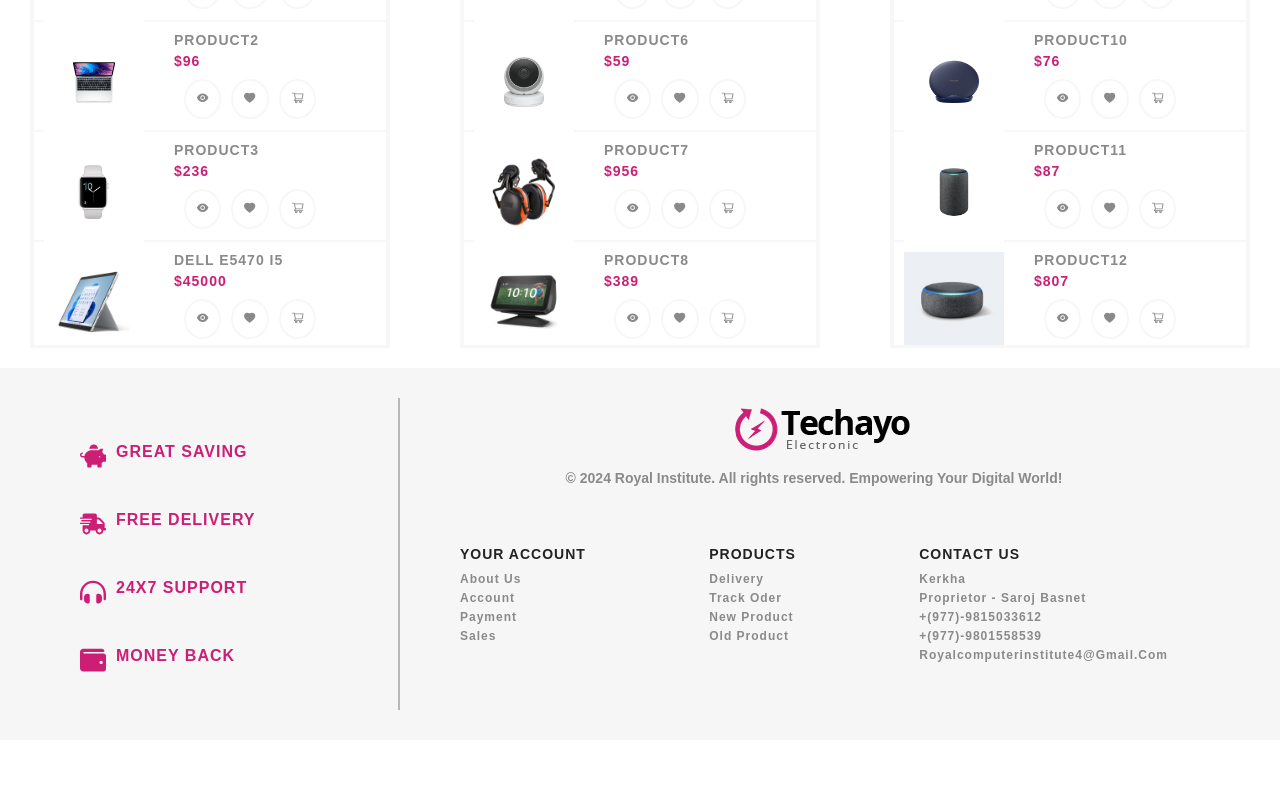
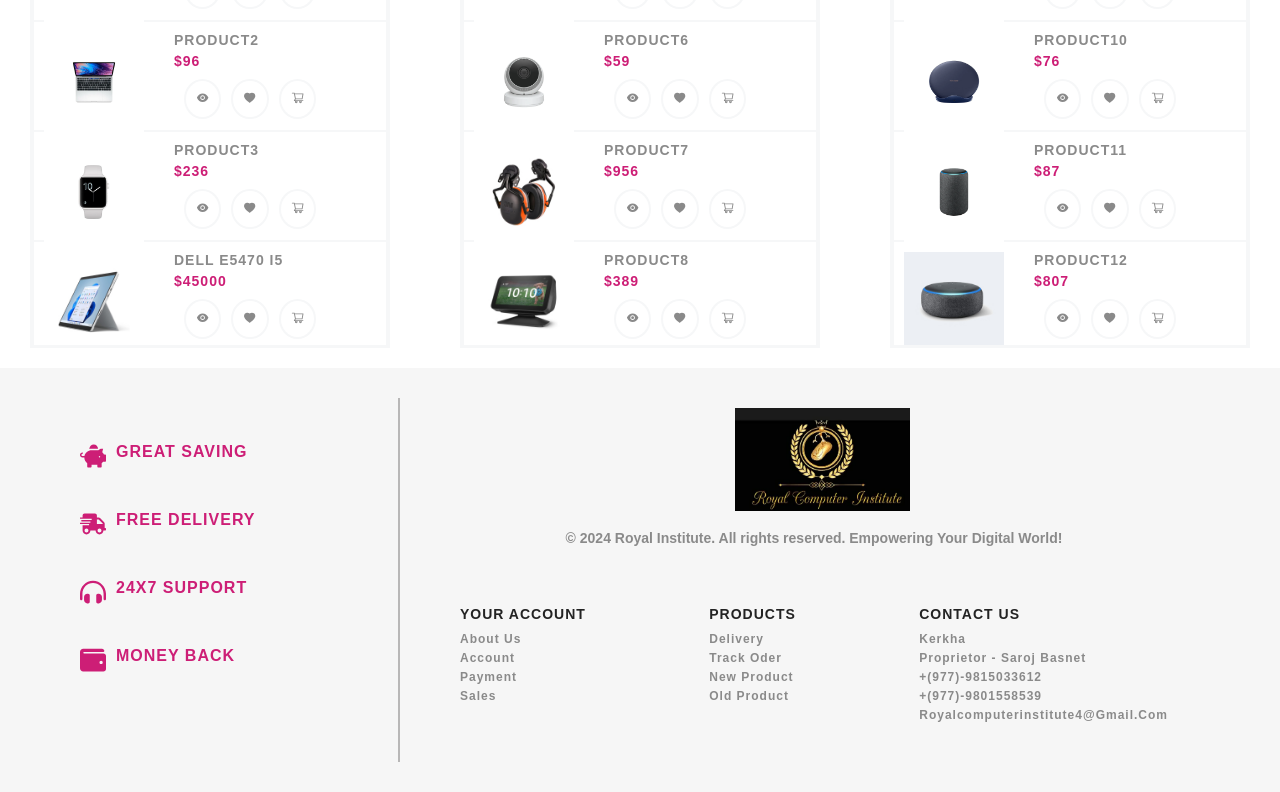
Before and after one commit to Sarojbasnett/E-commerce, a React (Vite) app: page / in a window 1280 px wide. Shown: the part 2544-3336 px from the top of the page. Before the commit the page ends 3284 px from the top, so only its background shows below. Built offline with nearby package versions, Linux system fonts and the light colour scheme.

Commit message:
Update Footer.jsx

```diff
--- a/src/Components/Footer/Footer.jsx
+++ b/src/Components/Footer/Footer.jsx
@@ -1,5 +1,5 @@
 import "./Footer.css";
-import logo from "../../assets/logo.webp";
+import logo from "../../assets/sar3.jpg";
 
 import {
   FaPiggyBank,
@@ -52,7 +52,7 @@ const Footer = () => {
           </div>
           <div className="right_box">
             <div className="header">
-              <img src={logo} alt=""></img>
+              <img src={logo} alt="" width="175px" height="auto" style={{objectFit: 'contain'}} />
               <p>
                 © 2024 Royal Institute. All rights reserved. Empowering Your Digital World!
               </p>
```
